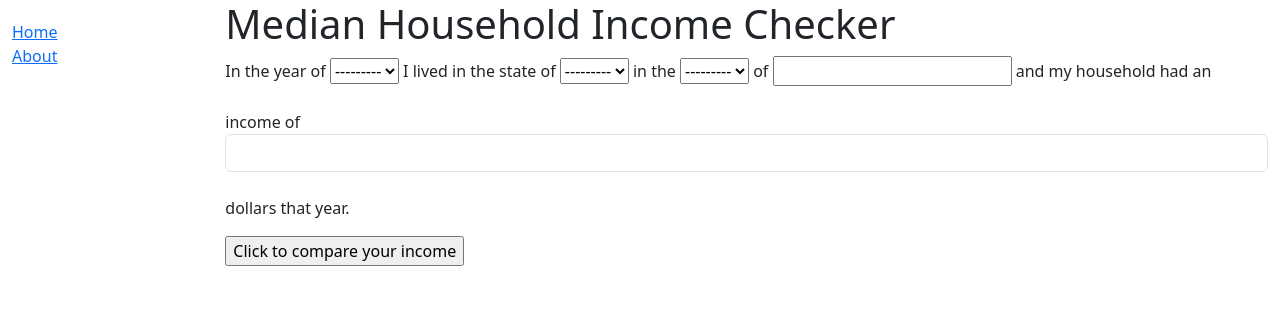
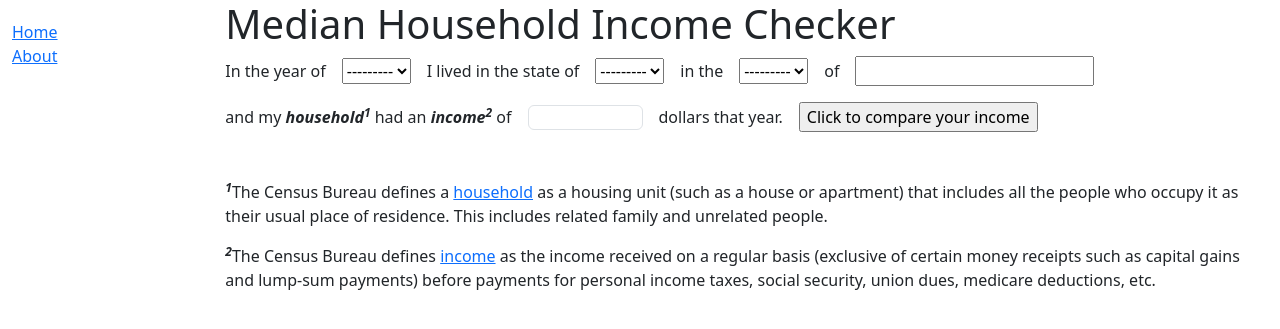
Before and after one commit to anesta95/middle_class_check, a Django app: page /middle_class_check/ in a window 1280 px wide. Shown: the top 329 px of the page. Run offline with Django 4.2, Linux system fonts and the light colour scheme; data that the repository does not hold is empty; some libraries are stand-ins or nearby versions.

Commit message:
fixing landing page

```diff
--- a/middle_class_check/forms.py
+++ b/middle_class_check/forms.py
@@ -1,4 +1,5 @@
 from django import forms
+from django.forms import NumberInput
 from dynamic_forms import DynamicField, DynamicFormMixin
 from .models import MedianHouseholdIncome
 
@@ -43,6 +44,7 @@ class AreaForm(DynamicFormMixin, forms.Form):
     )
 
     income = forms.IntegerField(
+        widget=forms.NumberInput(attrs={'style': 'width: 115px; height: 25px;'}),
         min_value = 0,
         max_value = 100000000
     )
--- a/middle_class_check/static/css/styles.css
+++ b/middle_class_check/static/css/styles.css
@@ -3,3 +3,6 @@
     padding: 0;
     list-style: none;
   }
+p {
+  display: inline-block;
+}
--- a/middle_class_check/templates/index.html
+++ b/middle_class_check/templates/index.html
@@ -3,28 +3,49 @@
 
 {% block content %}
   <h1>Median Household Income Checker</h1>
-  <form action = "/middle_class_check/results/" method="get">
-  <p>In the year of
-  {% render_field form.year class='select-options custom-select mb-4' name="year" autocomplete="off" hx-get="locales" hx-include=".select-options" hx-trigger="change" hx-target="#id_geoid" %}
+    <form action = "/middle_class_check/results/" method="get", class="row row-cols-lg-auto g-3 align-items-center">
+        <div class="col-12">
+            <label>In the year of</label>
+        </div>
+        <div class="col-12">
+            {% render_field form.year class='select-options custom-select' name="year" autocomplete="off" hx-get="locales" hx-include=".select-options" hx-trigger="change" hx-target="#id_geoid" %}
+        </div>
+        <div class="col-12">
+            <label>I lived in the state of</label>
+        </div>
+        <div class="col-12">
+            {% render_field form.state class='select-options custom-select' name="state" autocomplete="off" hx-get="locales" hx-include=".select-options" hx-trigger="change" hx-target="#id_geoid" %}
+        </div>
+        <div class="col-12">
+            <label>in the</label>
+        </div>
+        <div class="col-12">
+            {% render_field form.area class='select-options custom-select' name="area" autocomplete="off" hx-get="locales" hx-include=".select-options" hx-trigger="change" hx-target="#id_geoid" %}
+        </div>
+        <div class="col-12">
+            <label>of</label>
+        </div>
+        <div class="col-12">
+            {% render_field form.geoid class='custom-select' %}
+        </div>
+        <div class="col-12">
+            <label>and my <i><b>household<sup>1</sup></b></i> had an <i><b>income<sup>2</sup></b></i> of</label>
+        </div>
+        <div class="col-12">
+            {% render_field form.income class='form-control' name="income" %}
+        </div>
+        <div class="col-12">
+            <label>dollars that year.</label>
+        </div>
+        <div class="col-12">
+            <input type="submit" value="Click to compare your income"/>
+        </div>
+    </form>
+    <div class="col-12 pt-5">
+        <p><i><b><sup>1</sup></b></i>The Census Bureau defines a <a href="https://www.census.gov/glossary/?term=Household">household</a> as a housing unit (such as a house or apartment) that includes all the people who occupy it as their usual place of residence. This includes related family and unrelated people.</p>
+        <p><i><b><sup>2</sup></b></i>The Census Bureau defines <a href="https://www.census.gov/glossary/?term=Income">income</a> as the income received on a regular basis (exclusive of certain money receipts such as capital gains and lump-sum payments) before payments for personal income taxes, social security, union dues, medicare deductions, etc.</p>
 
-   I lived in the state of
-  {% render_field form.state class='select-options custom-select mb-4' name="state" autocomplete="off" hx-get="locales" hx-include=".select-options" hx-trigger="change" hx-target="#id_geoid" %}
-
-  in the
-  {% render_field form.area class='select-options custom-select mb-4' name="area" autocomplete="off" hx-get="locales" hx-include=".select-options" hx-trigger="change" hx-target="#id_geoid" %}
-
-   of
-  {% render_field form.geoid class='custom-select mb-4' %}
-  <!-- <div id="id_geos">
-    {% include "partials/locales.html" %}
-  </div> -->
-
-  and my household had an income of
-  {% render_field form.income class='form-control mb-4' name="income" %}
-
-  dollars that year.</p>
-  <input type="submit" value="Click to compare your income"/>
-  </form>
+    </div>
   <!-- <form>
     <p>In the year </p>
     <select name="year"
--- a/middle_class_check/views.py
+++ b/middle_class_check/views.py
@@ -56,7 +56,7 @@ def results(request):
     area_income_direction = 'more' if provided_income > area_income else 'less'
     national_income_direction = 'more' if provided_income > national_income else 'less'
     text_res = f'''
-    In the year {year} your household made {str(area_income_diff)}% {area_income_direction}
+    In {year} your household made {str(area_income_diff)}% {area_income_direction}
     than the median household in {area_name}, and  {str(national_income_diff)}%
     {national_income_direction} than the median household in the United States.
     '''
```
Also changed, not shown: middle_class_check/plotly_plot.py (+15 -5 lines).
